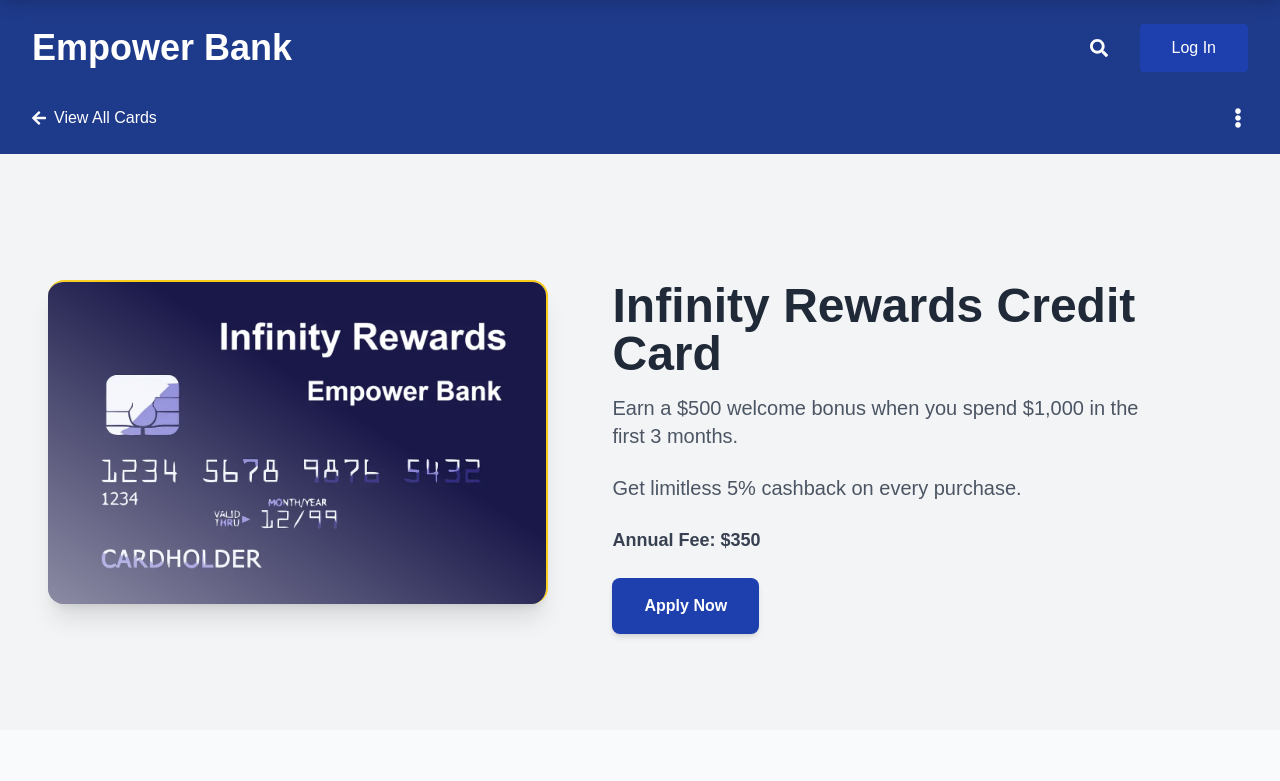
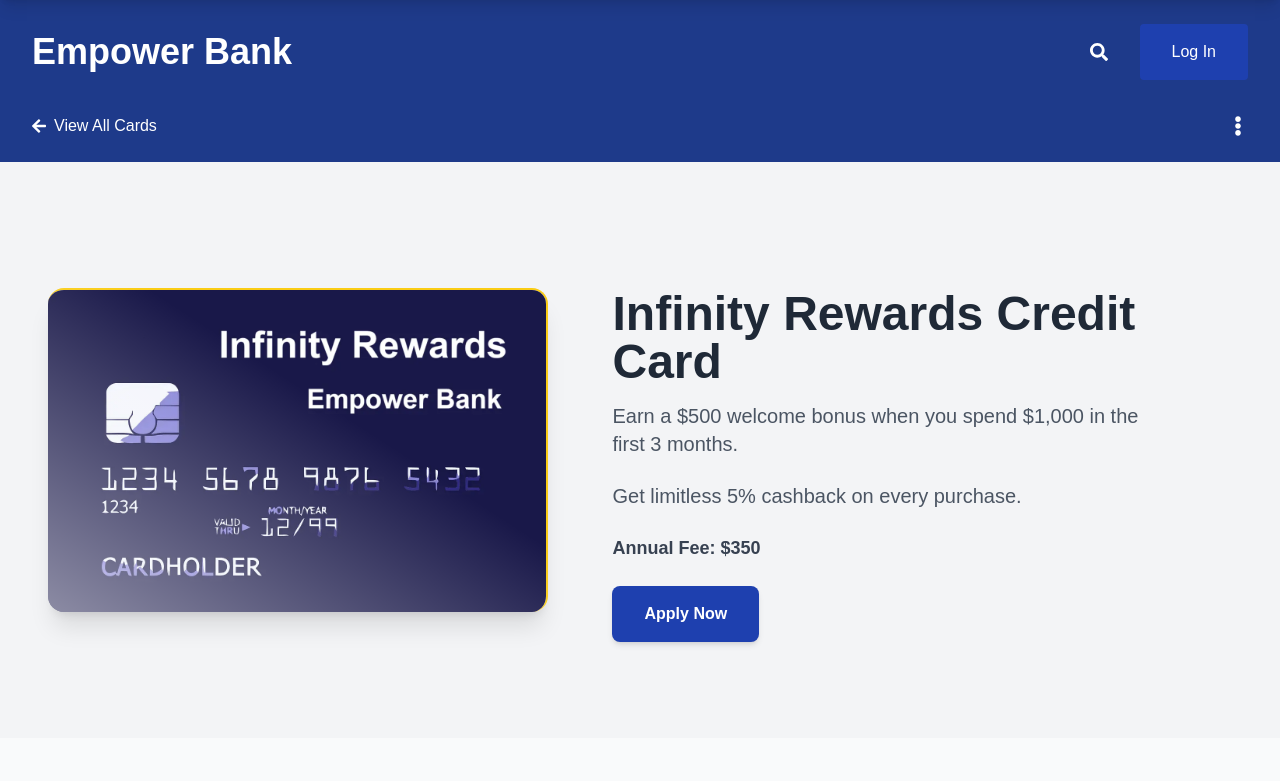
Before and after one commit to RoryDowse/financial-landing-page, a Next.js app: page / in a window 1280 px wide. Shown: the top 781 px of the page. Built offline with nearby package versions, Linux system fonts and the light colour scheme.

Commit message:
update login button size on lg

```diff
--- a/src/app/components/CallToAction.tsx
+++ b/src/app/components/CallToAction.tsx
@@ -20,7 +20,7 @@ export default function CallToAction() {
             </div>
             <p className="text-xl text-yellow-400 mb-6">{callToAction?.description}</p>
             <button
-                className="bg-yellow-400 text-blue-900 text-lg font-bold mt-4 py-4 px-6 rounded-lg shadow-md hover:bg-yellow-300 transition-colors duration-300"
+                className="bg-yellow-400 text-blue-900 text-lg font-bold mt-4 py-4 px-8 rounded-lg shadow-md hover:bg-yellow-300 transition-colors duration-300"
                 aria-label={`Apply Now for the ${InfinityRewardsCard.name} Credit Card`}
                 >
                 <a
--- a/src/app/components/Header.tsx
+++ b/src/app/components/Header.tsx
@@ -79,7 +79,7 @@ export default function Header() {
 
                     {/* Log In Button */}
                     <button
-                        className="bg-blue-800 py-3 px-8 rounded hover:bg-blue-700 transition duration-300 ease-in-out"
+                        className="bg-blue-800 py-2 px-4 lg:py-4 lg:px-8 rounded hover:bg-blue-700 transition duration-300 ease-in-out"
                         aria-label="Log In"
                         >
                         <Link href="/">Log In</Link>
```
